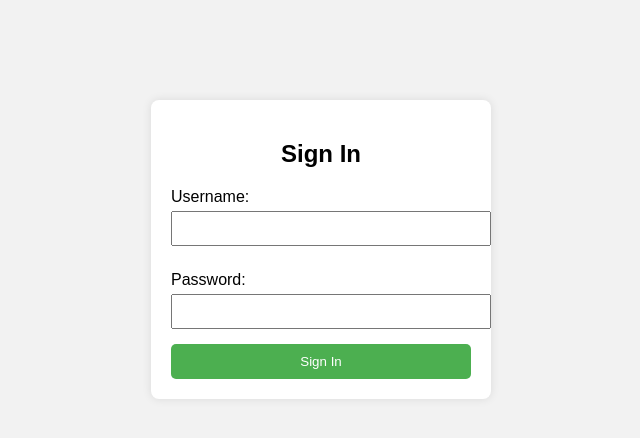
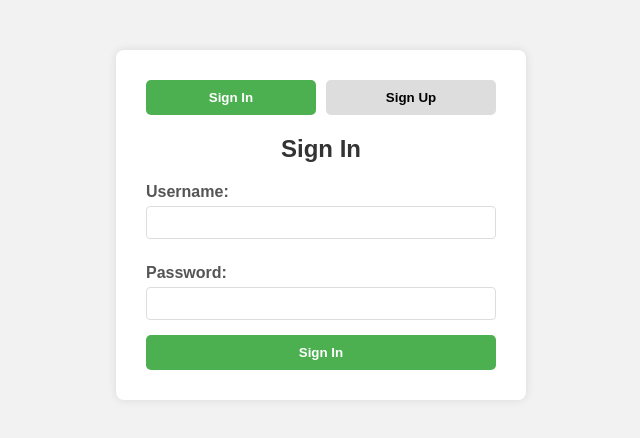
Before and after one commit to sokyikoy627-netizen/again-git-branch-2027B, a plain HTML site: page index.html in a window 1280 px wide. Shown: the whole page, without its empty margins (319-959 px from the left). Drawn offline with Linux system fonts and the light colour scheme.

Commit message:
This is feature sign up

```diff
--- a/index.css
+++ b/index.css
@@ -4,35 +4,93 @@ body {
 }
 
 .container {
-  width: 300px;
-  margin: 100px auto;
-  padding: 20px;
+  width: 350px;
+  margin: 50px auto;
+  padding: 30px;
   background: white;
   border-radius: 8px;
   box-shadow: 0 0 10px rgba(0,0,0,0.1);
 }
 
+.toggle-buttons {
+  display: flex;
+  gap: 10px;
+  margin-bottom: 20px;
+}
+
+.toggle-btn {
+  flex: 1;
+  padding: 10px;
+  background: #ddd;
+  border: none;
+  border-radius: 5px;
+  cursor: pointer;
+  transition: all 0.3s ease;
+  font-weight: bold;
+}
+
+.toggle-btn.active {
+  background: #4CAF50;
+  color: white;
+}
+
+.toggle-btn:hover {
+  background: #bbb;
+}
+
+.toggle-btn.active:hover {
+  background: #45a049;
+}
+
+.form-section {
+  display: block;
+  transition: opacity 0.3s ease;
+}
+
+.form-section.hidden {
+  display: none;
+}
+
 h2 {
   text-align: center;
   margin-bottom: 20px;
+  color: #333;
 }
 
 label {
   display: block;
   margin: 10px 0 5px;
+  color: #555;
+  font-weight: bold;
 }
 
 input {
   width: 100%;
   padding: 8px;
   margin-bottom: 15px;
+  border: 1px solid #ddd;
+  border-radius: 4px;
+  box-sizing: border-box;
 }
 
-button {
+input:focus {
+  outline: none;
+  border-color: #4CAF50;
+  box-shadow: 0 0 5px rgba(76, 175, 80, 0.3);
+}
+
+button[type="submit"] {
   width: 100%;
   padding: 10px;
   background: #4CAF50;
   color: white;
   border: none;
   border-radius: 5px;
+  cursor: pointer;
+  font-weight: bold;
+  transition: background 0.3s ease;
 }
+
+button[type="submit"]:hover {
+  background: #45a049;
+}
--- a/index.html
+++ b/index.html
@@ -2,21 +2,66 @@
 <html lang="en">
 <head>
   <meta charset="UTF-8">
-  <title>Sign In</title>
+  <title>Auth</title>
   <link rel="stylesheet" href="index.css">
 </head>
 <body>
   <div class="container">
-    <h2>Sign In</h2>
-    <form>
-      <label for="username">Username:</label>
-      <input type="text" id="username" name="username" required>
+    <!-- Toggle Buttons -->
+    <div class="toggle-buttons">
+      <button class="toggle-btn active" onclick="showSignIn()">Sign In</button>
+      <button class="toggle-btn" onclick="showSignUp()">Sign Up</button>
+    </div>
 
-      <label for="password">Password:</label>
-      <input type="password" id="password" name="password" required>
+    <!-- Sign In Form -->
+    <div id="signIn" class="form-section">
+      <h2>Sign In</h2>
+      <form>
+        <label for="signin-username">Username:</label>
+        <input type="text" id="signin-username" name="username" required>
 
-      <button type="submit">Sign In</button>
-    </form>
+        <label for="signin-password">Password:</label>
+        <input type="password" id="signin-password" name="password" required>
+
+        <button type="submit">Sign In</button>
+      </form>
+    </div>
+
+    <!-- Sign Up Form -->
+    <div id="signUp" class="form-section hidden">
+      <h2>Sign Up</h2>
+      <form>
+        <label for="signup-email">Email:</label>
+        <input type="email" id="signup-email" name="email" required>
+
+        <label for="signup-username">Username:</label>
+        <input type="text" id="signup-username" name="username" required>
+
+        <label for="signup-password">Password:</label>
+        <input type="password" id="signup-password" name="password" required>
+
+        <label for="signup-confirm">Confirm Password:</label>
+        <input type="password" id="signup-confirm" name="confirm" required>
+
+        <button type="submit">Sign Up</button>
+      </form>
+    </div>
   </div>
+
+  <script>
+    function showSignIn() {
+      document.getElementById('signIn').classList.remove('hidden');
+      document.getElementById('signUp').classList.add('hidden');
+      document.querySelectorAll('.toggle-btn')[0].classList.add('active');
+      document.querySelectorAll('.toggle-btn')[1].classList.remove('active');
+    }
+
+    function showSignUp() {
+      document.getElementById('signUp').classList.remove('hidden');
+      document.getElementById('signIn').classList.add('hidden');
+      document.querySelectorAll('.toggle-btn')[0].classList.remove('active');
+      document.querySelectorAll('.toggle-btn')[1].classList.add('active');
+    }
+  </script>
 </body>
 </html>
```
